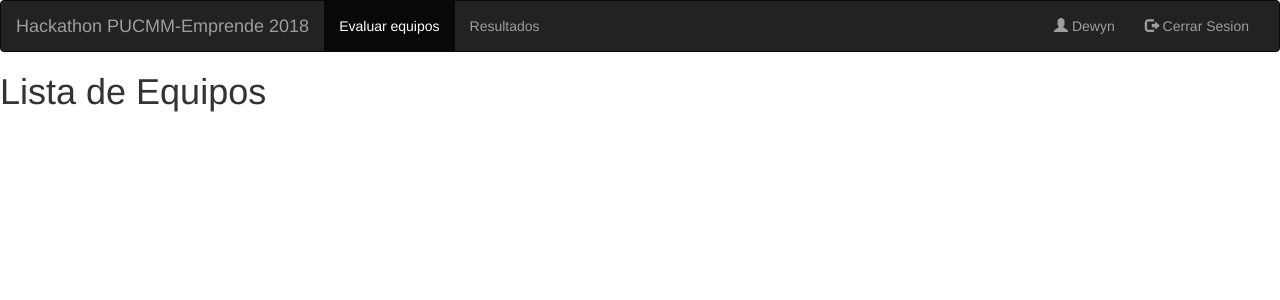
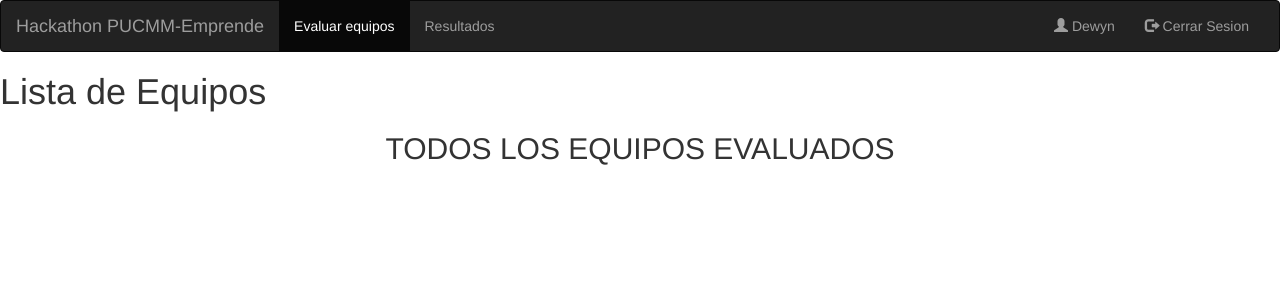
Before and after one commit to dewynl/Hackathon, a Django app: page /equipos-evaluar/ in a window 1280 px wide. Shown: the top 300 px of the page. Run offline with Django 3.2, Linux system fonts and the light colour scheme; a user stored in the database is signed in; data comes from the database, SQL or seed files in the repository; both versions use the stored data as it was after the commit; some libraries are stand-ins or nearby versions.

Commit message:
Titulos de páginas puestos.

```diff
--- a/evaluacion/templates/detalle-resultado.html
+++ b/evaluacion/templates/detalle-resultado.html
@@ -22,7 +22,7 @@
                     <span class="icon-bar"></span>
                     <span class="icon-bar"></span>
                 </button>
-                <a class="navbar-brand">Hackathon PUCMM-Emprende 2018</a>
+                <a class="navbar-brand">Hackathon PUCMM-Emprende</a>
             </div>
             <div class="collapse navbar-collapse" id="myNavbar">
                 <ul class="nav navbar-nav">
--- a/evaluacion/templates/equipos_list.html
+++ b/evaluacion/templates/equipos_list.html
@@ -22,7 +22,7 @@
                     <span class="icon-bar"></span>
                     <span class="icon-bar"></span>
                 </button>
-                <a class="navbar-brand">Hackathon PUCMM-Emprende 2018</a>
+                <a class="navbar-brand">Hackathon PUCMM-Emprende</a>
             </div>
             <div class="collapse navbar-collapse" id="myNavbar">
                 <ul class="nav navbar-nav">
@@ -42,8 +42,10 @@
 {% block content %}
     <div class="list-group">
         <h1>Lista de Equipos</h1>
+        {% if object_list %}
             {% for e in object_list %}
-            <a href="equipo/{{ e.id }}" class="list-group-item list-group-item-action"> {{ e.nombre }}</a>
+                <a href="equipo/{{ e.id }}"
+                   class="text-center list-group-item list-group-item-action"> {{ e.nombre }}</a>
             {% endfor %}
             {% if is_paginated %}
                 <div class="pagination">
@@ -60,6 +62,9 @@
             </span>
                 </div>
             {% endif %}
+        {% else%}
+            <h2 class="text-center">TODOS LOS EQUIPOS EVALUADOS</h2>
+        {% endif %}
     </div>
 {% endblock %}
 
--- a/evaluacion/templates/evaluar-equipo.html
+++ b/evaluacion/templates/evaluar-equipo.html
@@ -22,7 +22,7 @@
                     <span class="icon-bar"></span>
                     <span class="icon-bar"></span>
                 </button>
-                <a class="navbar-brand">Hackathon PUCMM-Emprende 2018</a>
+                <a class="navbar-brand">Hackathon PUCMM-Emprende</a>
             </div>
             <div class="collapse navbar-collapse" id="myNavbar">
                 <ul class="nav navbar-nav">
@@ -92,7 +92,7 @@
                 {% endfor %}
                 </tbody>
             </table>
-            <input value="Enviar Puntuación" type="submit" class="input form-control">
+            <input value="Enviar Puntuación" type="submit" class="btn btn-primary form-control">
         </form>
     </div>
 {% endblock %}
--- a/evaluacion/templates/resultados.html
+++ b/evaluacion/templates/resultados.html
@@ -22,7 +22,7 @@
                     <span class="icon-bar"></span>
                     <span class="icon-bar"></span>
                 </button>
-                <a class="navbar-brand">Hackathon PUCMM-Emprende 2018</a>
+                <a class="navbar-brand">Hackathon PUCMM-Emprende</a>
             </div>
             <div class="collapse navbar-collapse" id="myNavbar">
                 <ul class="nav navbar-nav">
```
Also changed, not shown: db.sqlite3. Lines whose indentation alone changed are shown as unchanged.
